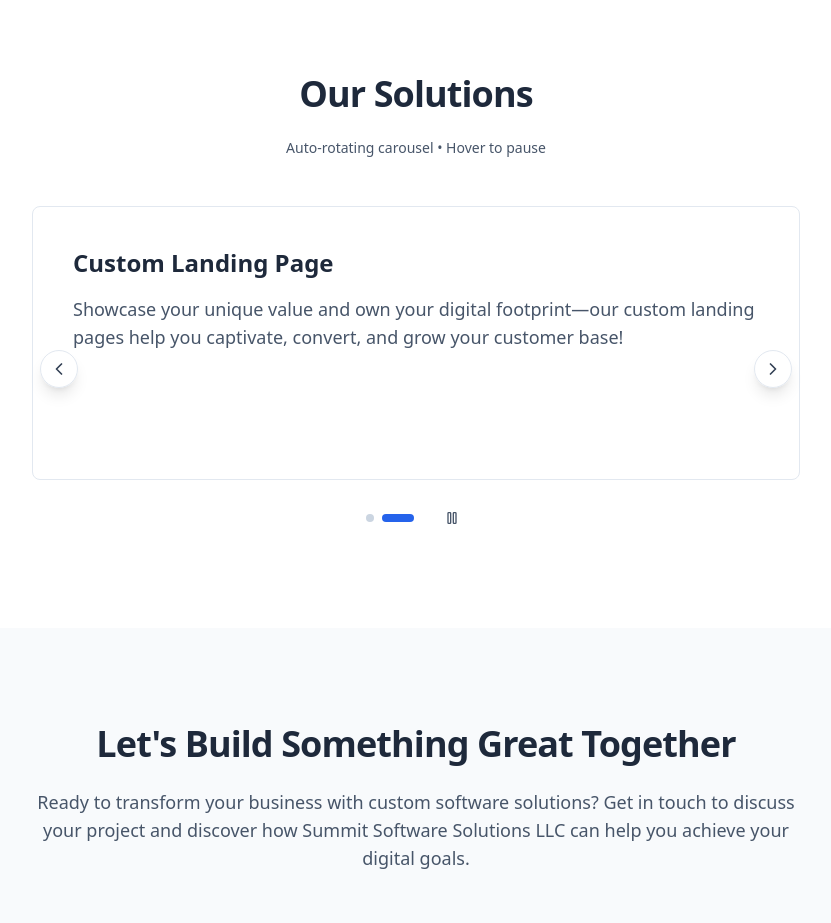
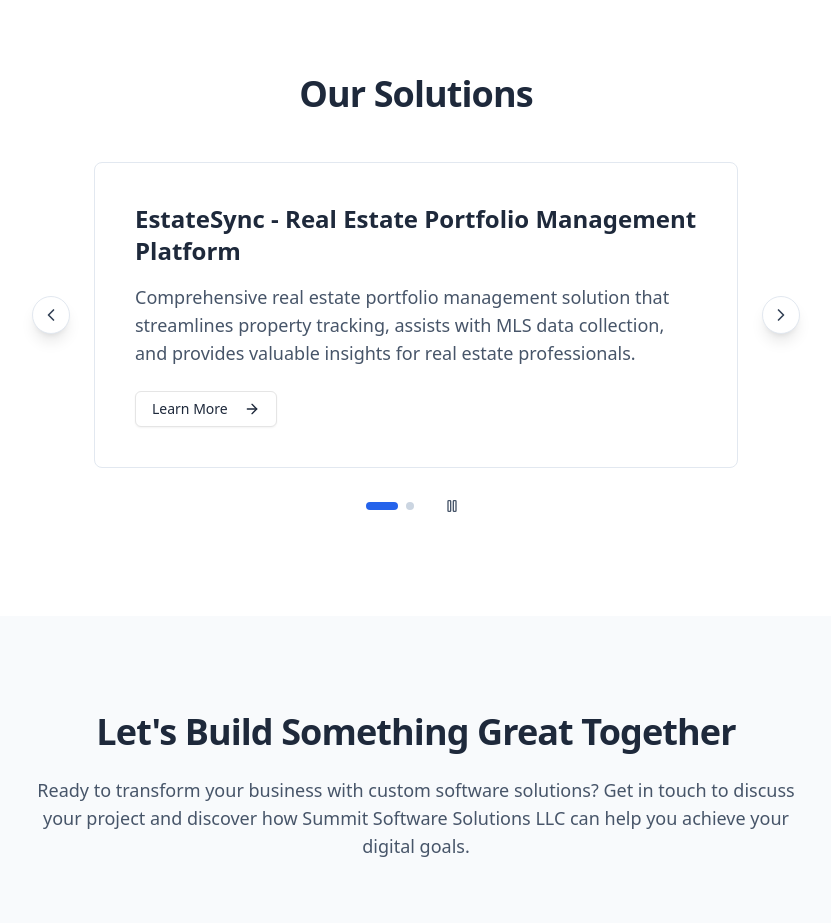
Before and after one commit to ryankolean/summitsoftwaresolutionsllc, a React (Vite) app: page / in a window 1280 px wide. Shown: the part 1160-2083 px from the top of the page, without its empty margins (224-1055 px from the left). Built offline with nearby package versions, Linux system fonts and the light colour scheme.

Commit message:
Updated Solutions.jsx

```diff
--- a/src/components/business/Solutions.jsx
+++ b/src/components/business/Solutions.jsx
@@ -20,17 +20,16 @@ export default function Solutions() {
 
   const [currentIndex, setCurrentIndex] = useState(0);
   const [isAutoPlaying, setIsAutoPlaying] = useState(true);
-  const [isPaused, setIsPaused] = useState(false);
 
   useEffect(() => {
-    if (!isAutoPlaying || isPaused) return;
+    if (!isAutoPlaying) return;
 
     const interval = setInterval(() => {
       setCurrentIndex((prev) => (prev + 1) % solutions.length);
-    }, 4000);
+    }, 8000);
 
     return () => clearInterval(interval);
-  }, [isAutoPlaying, isPaused, solutions.length]);
+  }, [isAutoPlaying, solutions.length]);
 
   const goToPrevious = () => {
     setCurrentIndex((prev) => (prev - 1 + solutions.length) % solutions.length);
@@ -55,15 +54,19 @@ export default function Solutions() {
           <h2 className="text-4xl font-bold tracking-tight mb-6">
             Our Solutions
           </h2>
-          <p className="text-slate-600 text-sm">
-            Auto-rotating carousel • Hover to pause
-          </p>
         </div>
 
+        <div className="max-w-3xl mx-auto relative flex items-center gap-6">
+          <button
+            onClick={goToPrevious}
+            className="flex-shrink-0 bg-white hover:bg-slate-50 border border-slate-200 rounded-full p-2 shadow-lg transition-all hover:scale-110 focus:outline-none focus:ring-2 focus:ring-blue-600 focus:ring-offset-2"
+            aria-label="Previous solution"
+          >
+            <ChevronLeft className="w-5 h-5 text-slate-700" />
+          </button>
+
           <div
-          className="max-w-3xl mx-auto relative"
-          onMouseEnter={() => setIsPaused(true)}
-          onMouseLeave={() => setIsPaused(false)}
+            className="flex-1 relative"
             role="region"
             aria-label="Solutions carousel"
             aria-live="polite"
@@ -104,22 +107,16 @@ export default function Solutions() {
                 ))}
               </div>
             </div>
-
-          <button
-            onClick={goToPrevious}
-            className="absolute left-2 top-1/2 -translate-y-1/2 bg-white/90 hover:bg-white border border-slate-200 rounded-full p-2 shadow-lg transition-all hover:scale-110 focus:outline-none focus:ring-2 focus:ring-blue-600 focus:ring-offset-2"
-            aria-label="Previous solution"
-          >
-            <ChevronLeft className="w-5 h-5 text-slate-700" />
-          </button>
+          </div>
 
           <button
             onClick={goToNext}
-            className="absolute right-2 top-1/2 -translate-y-1/2 bg-white/90 hover:bg-white border border-slate-200 rounded-full p-2 shadow-lg transition-all hover:scale-110 focus:outline-none focus:ring-2 focus:ring-blue-600 focus:ring-offset-2"
+            className="flex-shrink-0 bg-white hover:bg-slate-50 border border-slate-200 rounded-full p-2 shadow-lg transition-all hover:scale-110 focus:outline-none focus:ring-2 focus:ring-blue-600 focus:ring-offset-2"
             aria-label="Next solution"
           >
             <ChevronRight className="w-5 h-5 text-slate-700" />
           </button>
+        </div>
 
         <div className="flex items-center justify-center gap-4 mt-6">
           <div className="flex gap-2" role="tablist" aria-label="Solution indicators">
@@ -151,13 +148,6 @@ export default function Solutions() {
             )}
           </button>
         </div>
-
-          {isPaused && isAutoPlaying && (
-            <div className="absolute top-4 right-4 bg-slate-800/75 text-white text-xs px-2 py-1 rounded">
-              Paused
-            </div>
-          )}
-        </div>
       </div>
     </section>
   );
```
Lines whose indentation alone changed are shown as unchanged.
